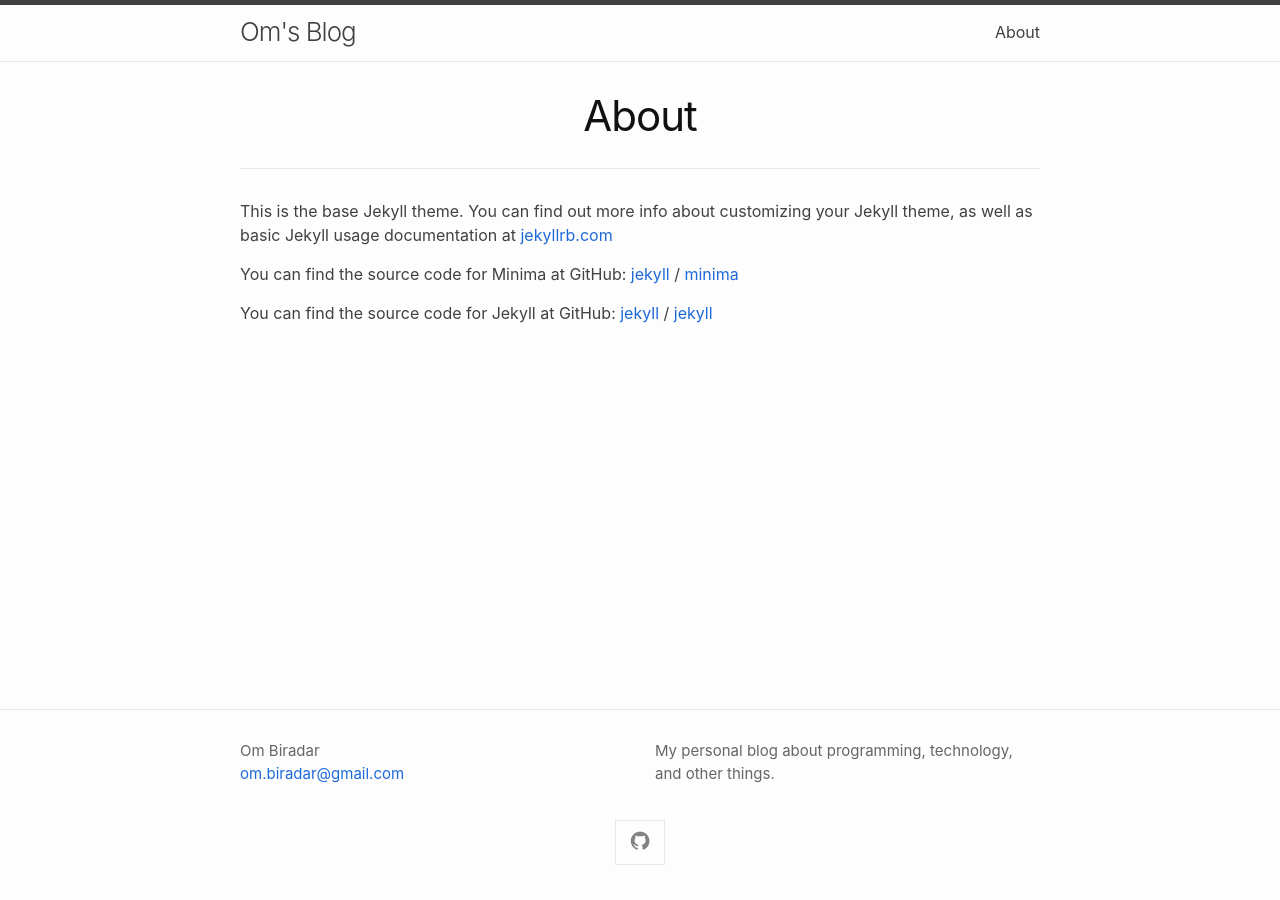
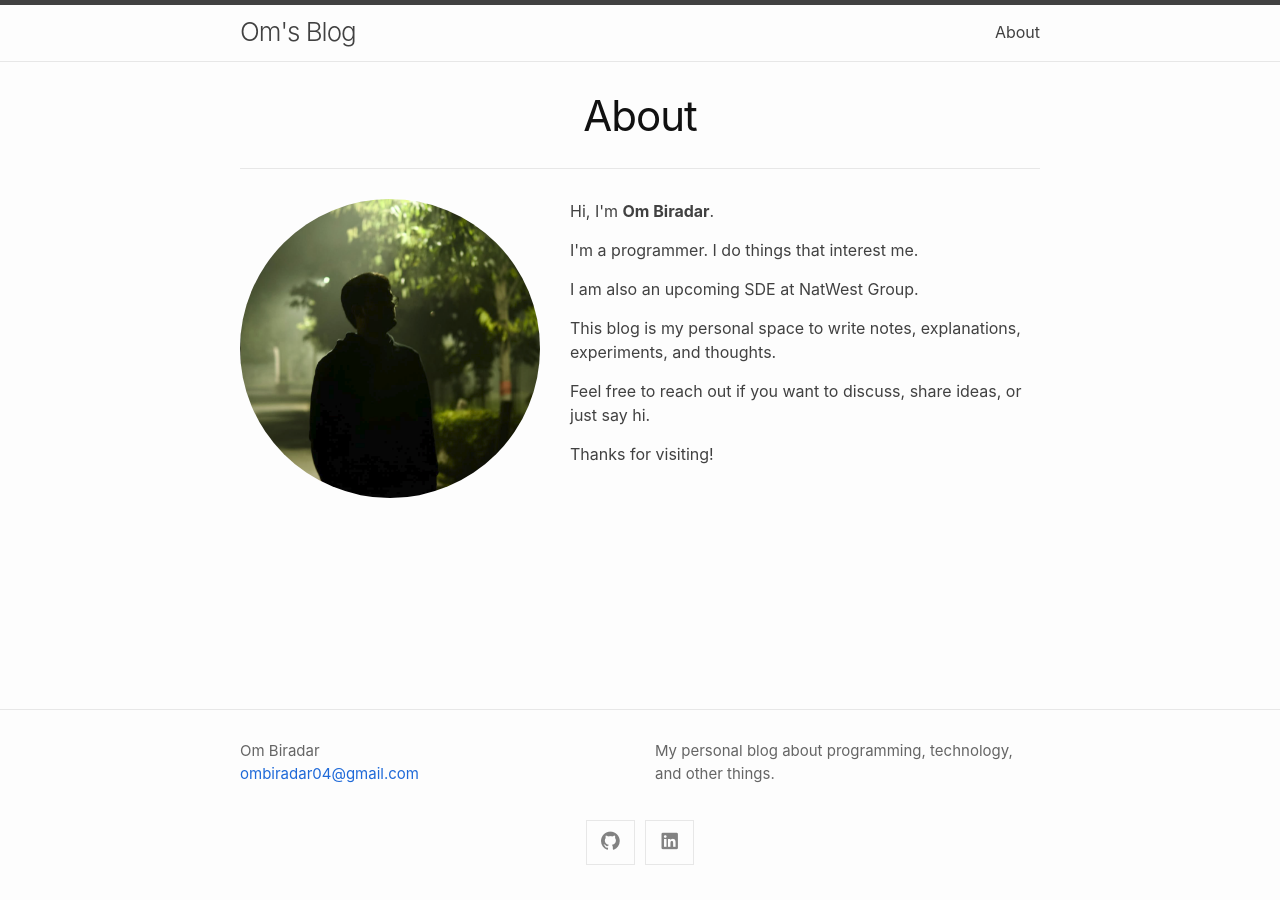
Before and after one commit to OmBiradar/ombiradar.github.io, a Jekyll site: the page built from about.md, in a window 1280 px wide. Built offline with Jekyll 4.4.1, drawn with Linux system fonts in a browser that asks for light colours; nearby versions of some CDN libraries.

Commit message:
Update About me
Signed-off-by: OmBiradar <ombiradar04@gmail.com>

```diff
--- a/_config.yml
+++ b/_config.yml
@@ -1,7 +1,7 @@
 title: Om's Blog
 author:
   name: Om Biradar
-  email: om.biradar@gmail.com
+  email: ombiradar04@gmail.com
 
 description: >
   My personal blog about programming, technology,
@@ -54,3 +54,6 @@ minima:
     - title: My GitHub
       icon: github
       url: "https://github.com/OmBiradar"
+    - title: My LinkedIn
+      icon: linkedin
+      url: "https://www.linkedin.com/in/om-biradar-2b4a981bb/"
--- a/about.md
+++ b/about.md
@@ -4,15 +4,68 @@ title: About
 permalink: /about/
 ---
 
-This is the base Jekyll theme. You can find out more info about customizing your Jekyll theme, as well as basic Jekyll usage documentation at [jekyllrb.com](https://jekyllrb.com/)
+<div class="about-container">
+  <img src="/assets/img/profile.png" alt="Om Biradar" class="profile-photo">
 
-You can find the source code for Minima at GitHub:
-[jekyll][jekyll-organization] /
-[minima](https://github.com/jekyll/minima)
+  <div class="about-text">
+    <p>
+        Hi, I'm <strong>Om Biradar</strong>.
+    </p>
+    <p>
+        I'm a programmer. I do things that interest me.
+    </p>
+    <p>
+        I am also an upcoming SDE at NatWest Group.
+    </p>
+    <p>
+        This blog is my personal space to write notes, explanations, experiments, and thoughts.
+    </p>
+    <p>
+        Feel free to reach out if you want to discuss, share ideas, or just say hi.
+    </p>
 
-You can find the source code for Jekyll at GitHub:
-[jekyll][jekyll-organization] /
-[jekyll](https://github.com/jekyll/jekyll)
+    Thanks for visiting!
+  </div>
+</div>
 
+<style>
+  .about-container {
+    display: flex;
+    flex-wrap: wrap;
+    gap: 30px;
+    align-items: flex-start;
+    margin-bottom: 2rem;
+  }
 
-[jekyll-organization]: https://github.com/jekyll
+  .profile-photo {
+    width: 300px;
+    max-width: 50%;
+    height: auto;
+    border-radius: 50%;
+    object-fit: cover;
+  }
+
+  .about-text {
+    flex: 1;
+    min-width: 300px;
+  }
+
+  /* Mobile / narrow screens */
+  @media (max-width: 599px) {
+    .about-container {
+      flex-direction: column;
+      align-items: center;
+      text-align: center;
+    }
+
+    .profile-photo {
+      max-width: 300px;
+      width: 100%;
+      margin: 0 auto 1.5rem;
+    }
+
+    .about-text {
+      text-align: left;
+    }
+  }
+</style>
```
Also changed, not shown: assets/img/profile.png (added).
